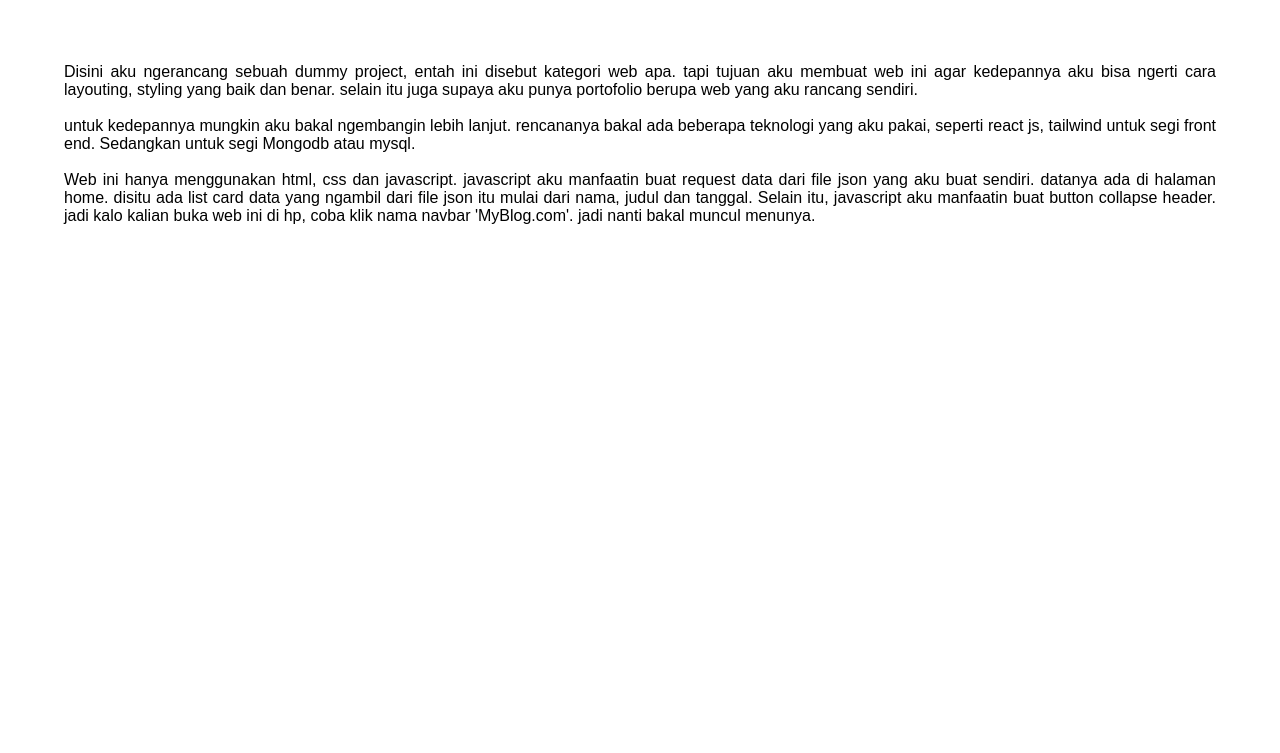
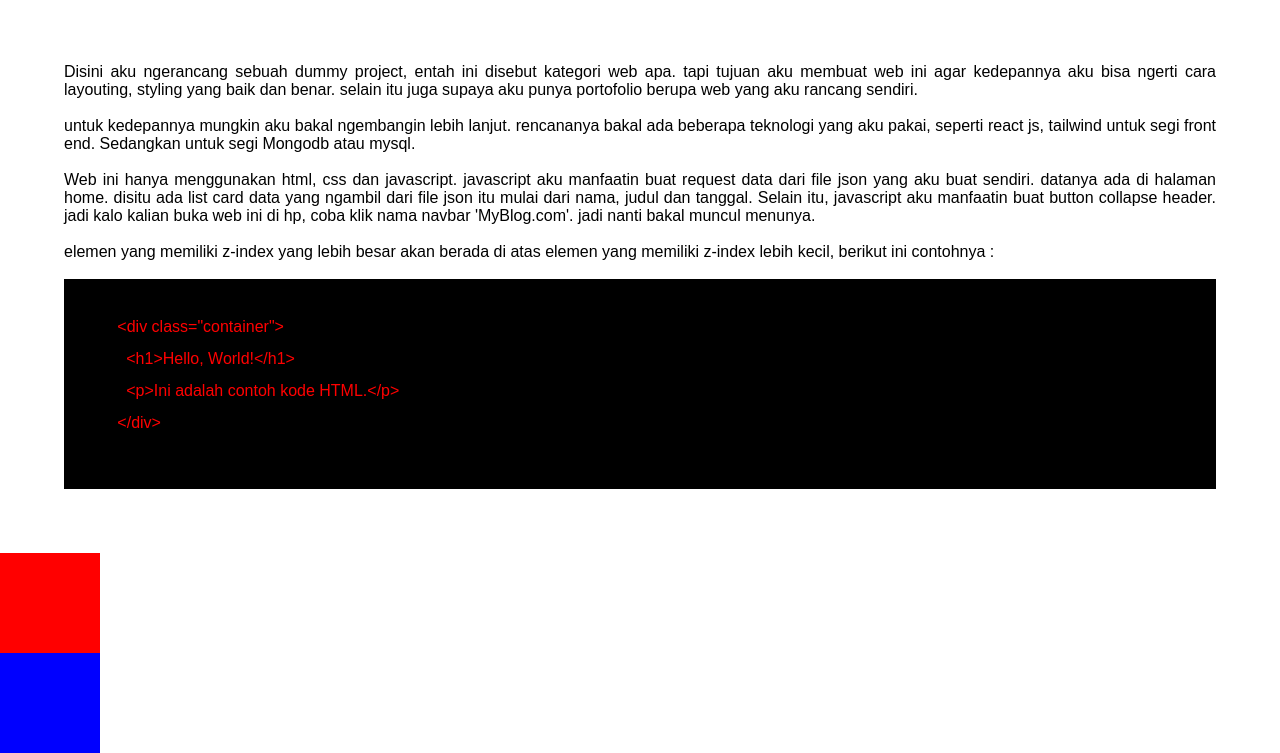
Before and after one commit to widura26/layouting-and-styling, a website: page about.html in a window 1280 px wide. Shown: the part 69-822 px from the top of the page. Before the commit the page ends 801 px from the top, so only its background shows below. Drawn offline with Linux system fonts and the light colour scheme.

Commit message:
seventh commit

```diff
--- a/about.html
+++ b/about.html
@@ -44,7 +44,50 @@
         aku manfaatin buat button collapse header. jadi kalo kalian buka web ini di hp, coba klik
         nama navbar 'MyBlog.com'. jadi nanti bakal muncul menunya.
       </p>
+      <br>
+      <p>
+        elemen yang memiliki z-index yang lebih besar akan berada di atas elemen
+        yang memiliki z-index lebih kecil, berikut ini contohnya :
+      </p>
+      <br>
+      <div class="code">
+        <pre>
+          <code>
+            &lt;div class="container"&gt;
+              &lt;h1&gt;Hello, World!&lt;/h1&gt;
+              &lt;p&gt;Ini adalah contoh kode HTML.&lt;/p&gt;
+            &lt;/div&gt;
+          </code>
+        </pre>
+      </div>
     </article>
+    <div class="kotak" style="
+      width: 100px;
+      height: 100px;
+      background-color: red;
+      position: relative;
+      z-index: 1;
+
+    ">
+      <div class="kotak-1" style="
+        width: 100px;
+        height: 100px;
+        background-color: rgb(0, 0, 255);
+        position: absolute;
+        top: 100px;
+        z-index: 2;
+      "></div>
+      <!-- elemen yang memiliki z-index yang lebih besar akan berada di atas elemen
+      yang memiliki z-index lebih kecil -->
+      <!-- <div class="kotak-1" style="
+        width: 100px;
+        height: 100px;
+        background-color: rgb(0, 0, 96);
+        position: absolute;
+        top: 200px;
+        z-index: 3;
+      "></div> -->
+    </div>
     <div class="logo">
       <div class="html">
         <img src="" alt="">
--- a/css/about.css
+++ b/css/about.css
@@ -105,3 +105,20 @@ footer .copyright{
     gap:10px;
   }
 }
+
+/* .kotak-1 {
+  opacity: 0;
+  height: 2;
+}
+
+.kotak:hover .kotak-1 {
+  opacity: 1;
+  transition: all 0.2s ease-in-out;
+} */
+.code {
+  background-color: black;
+}
+.code pre code{
+  line-height: 2;
+  color: rgb(255, 0, 0);
+}
--- a/js/about.js
+++ b/js/about.js
@@ -1,4 +1,4 @@
-const navBar = document.querySelector('.nav-navbar');
+  const navBar = document.querySelector('.nav-navbar');
   const logoMenu = document.querySelector('.menu');
   // logoMenu.innerHTML = menu();
 
```
